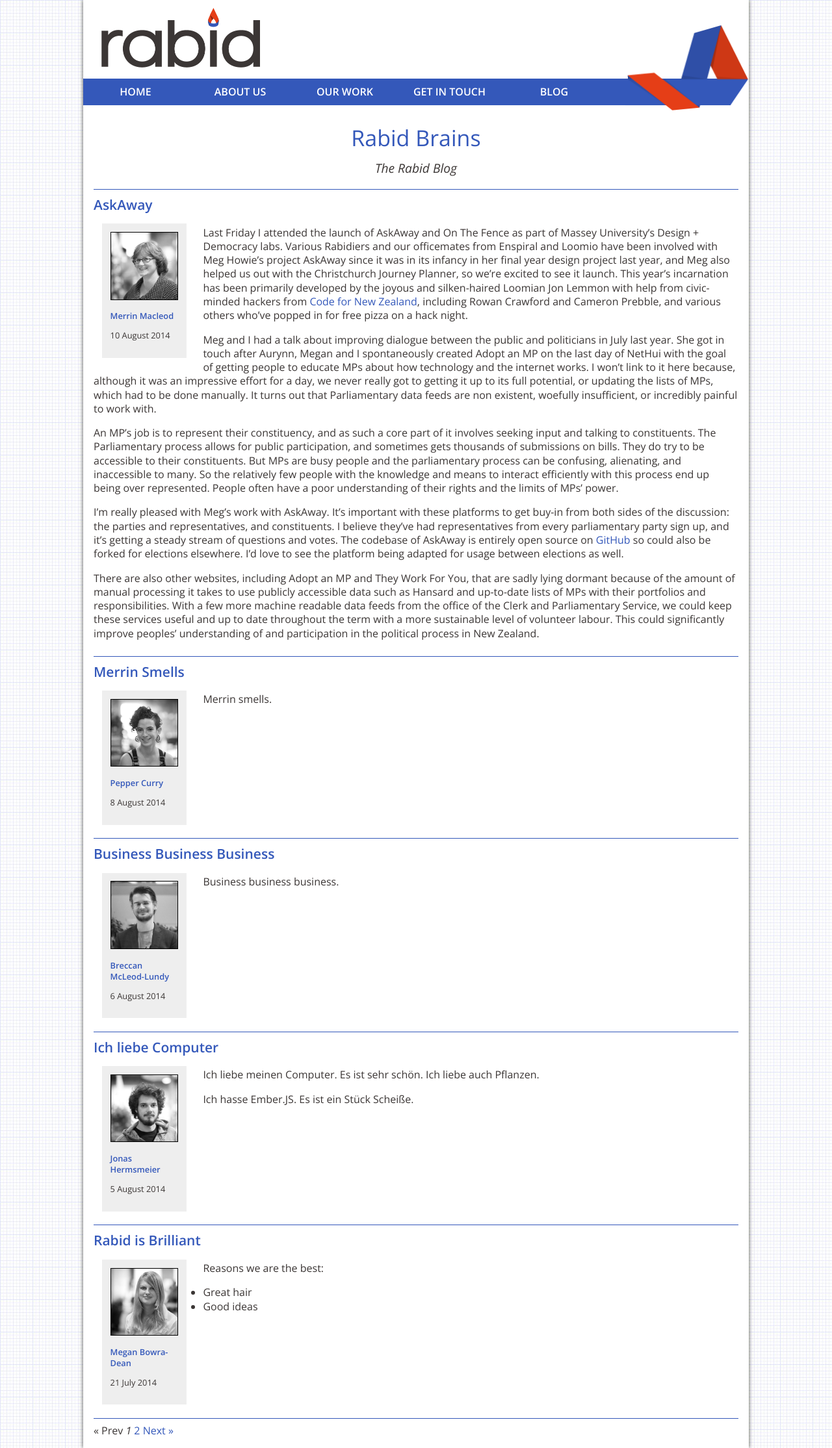
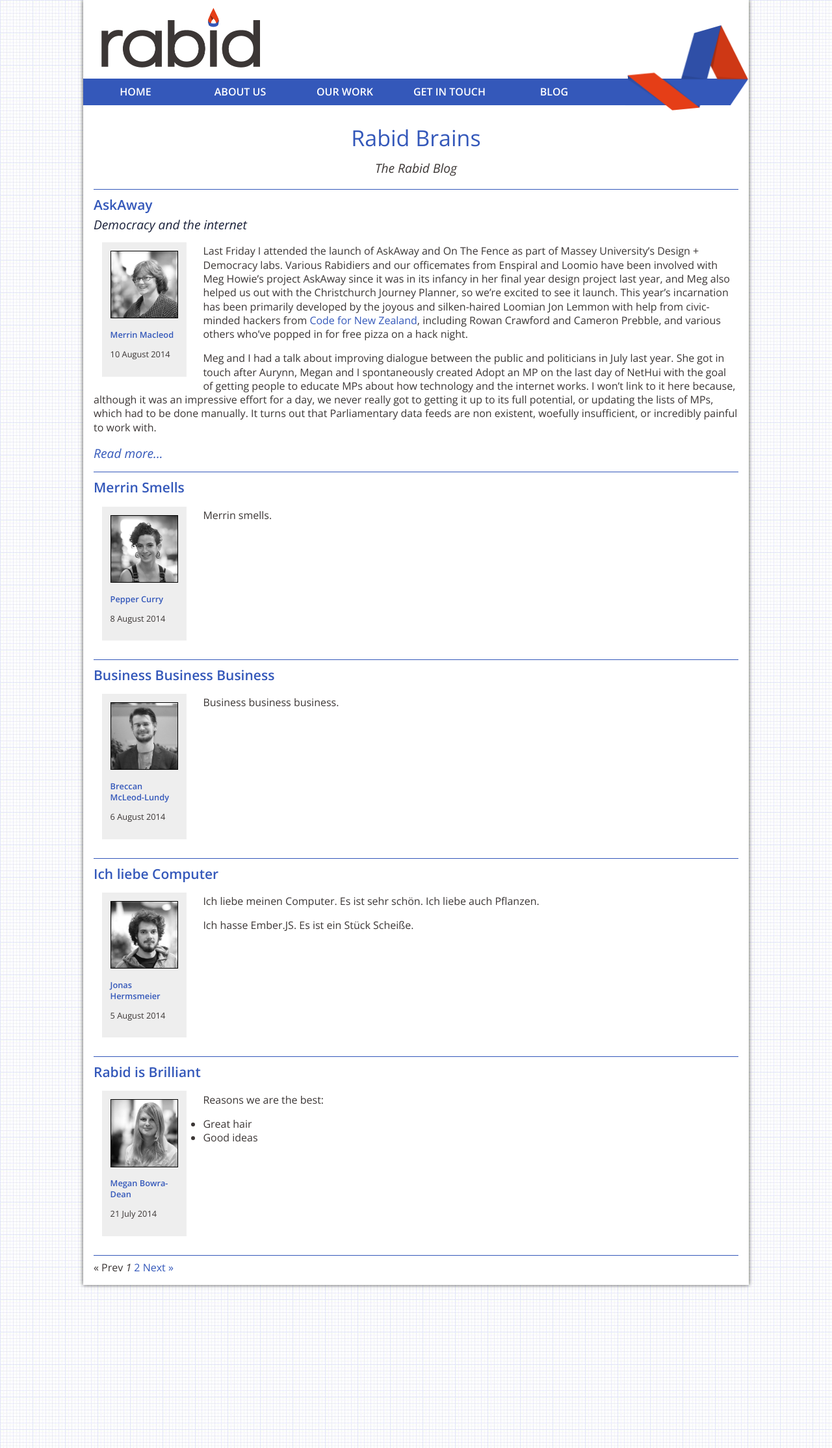
Before and after one commit to soundasleep/rabid.github.io, a Jekyll site: the page built from index.html, in a window 1280 px wide. Shown: the whole page at 65% size. Built offline with Jekyll 4.4.1, drawn with Linux system fonts in a browser that asks for light colours; Markdown is read by kramdown in place of the engine named in the settings; the list of posts is cut into pages by our own code.

Commit message:
adding a read more thing

```diff
--- a/_posts/2014-08-10-askaway.markdown
+++ b/_posts/2014-08-10-askaway.markdown
@@ -10,6 +10,8 @@
 
 Meg and I had a talk about improving dialogue between the public and politicians in July last year. She got in touch after Aurynn, Megan and I spontaneously created Adopt an MP on the last day of NetHui with the goal of getting people to educate MPs about how technology and the internet works. I won't link to it here because, although it was an impressive effort for a day, we never really got to getting it up to its full potential, or updating the lists of MPs, which had to be done manually. It turns out that Parliamentary data feeds are non existent, woefully insufficient, or incredibly painful to work with.
 
+<!--break-->
+
 An MP's job is to represent their constituency, and as such a core part of it involves seeking input and talking to constituents. The Parliamentary process allows for public participation, and sometimes gets thousands of submissions on bills. They do try to be accessible to their constituents. But MPs are busy people and the parliamentary process can be confusing, alienating, and inaccessible to many. So the relatively few people with the knowledge and means to interact efficiently with this process end up being over represented. People often have a poor understanding of their rights and the limits of MPs' power.
 
 I'm really pleased with Meg's work with AskAway. It's important with these platforms to get buy-in from both sides of the discussion: the parties and representatives, and constituents. I believe they've had representatives from	 every parliamentary party sign up, and it's getting a steady stream of questions and votes. The codebase of AskAway is entirely open source on [GitHub](https://github.com/askaway/askaway/) so could also be forked for elections elsewhere. I'd love to see the platform being adapted for usage between elections as well.
--- a/css/blog-specific.css
+++ b/css/blog-specific.css
@@ -5,8 +5,18 @@
   margin-top: 0;
 }
 
+.post {
+  margin-bottom: 1em;
+}
+
 .title {
   text-align: center;
+}
+
+.read-more {
+  font-size: 1.2em;
+  font-style: italic;
+  margin-bottom: 1em;
 }
 
 .profile-image {
--- a/index.html
+++ b/index.html
@@ -7,6 +7,9 @@
 {% for post in paginator.posts %}
   <div class="post cf">
     <h2><a href="{{ post.url }}">{{ post.title }}</a></h2>
+    {% if post.subtitle %}
+    <h2 class="subtitle">{{ post.subtitle }}</h2>
+    {% endif %}
     <div class="post-details cf">
       {% if post.author %}
         {% assign author = site.authors[post.author] %}
@@ -18,7 +21,10 @@
       <p class="date">{{ post.date | date: "%-d %B %Y" }}</p>
     </div>
     <div class="content">
-      {{ post.content }}
+      {{ post.content | split:'<!--break-->' | first }}
+       {% if post.content contains '<!--break-->' %}
+          <a href="{{ post.url }}" class="read-more">Read more...</a>
+       {% endif %}
     </div>
   </div>
   <hr>
```
